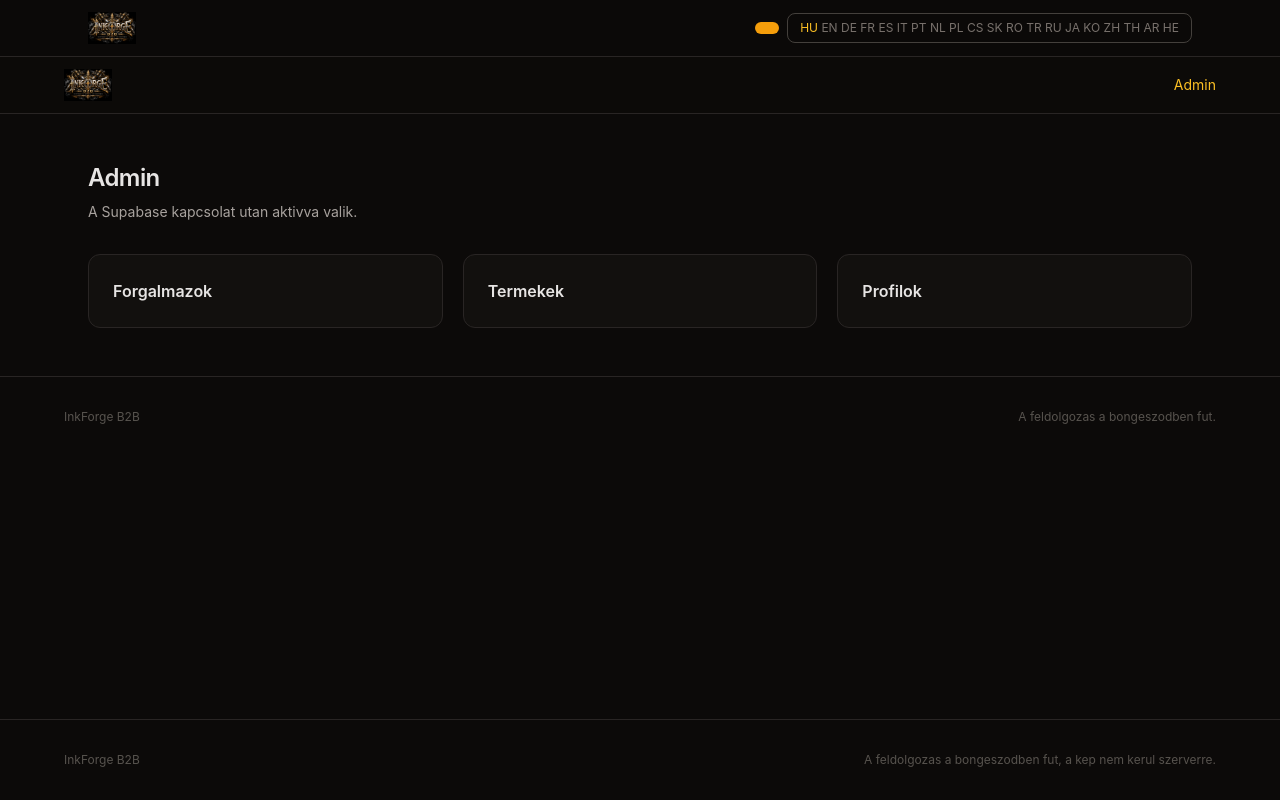
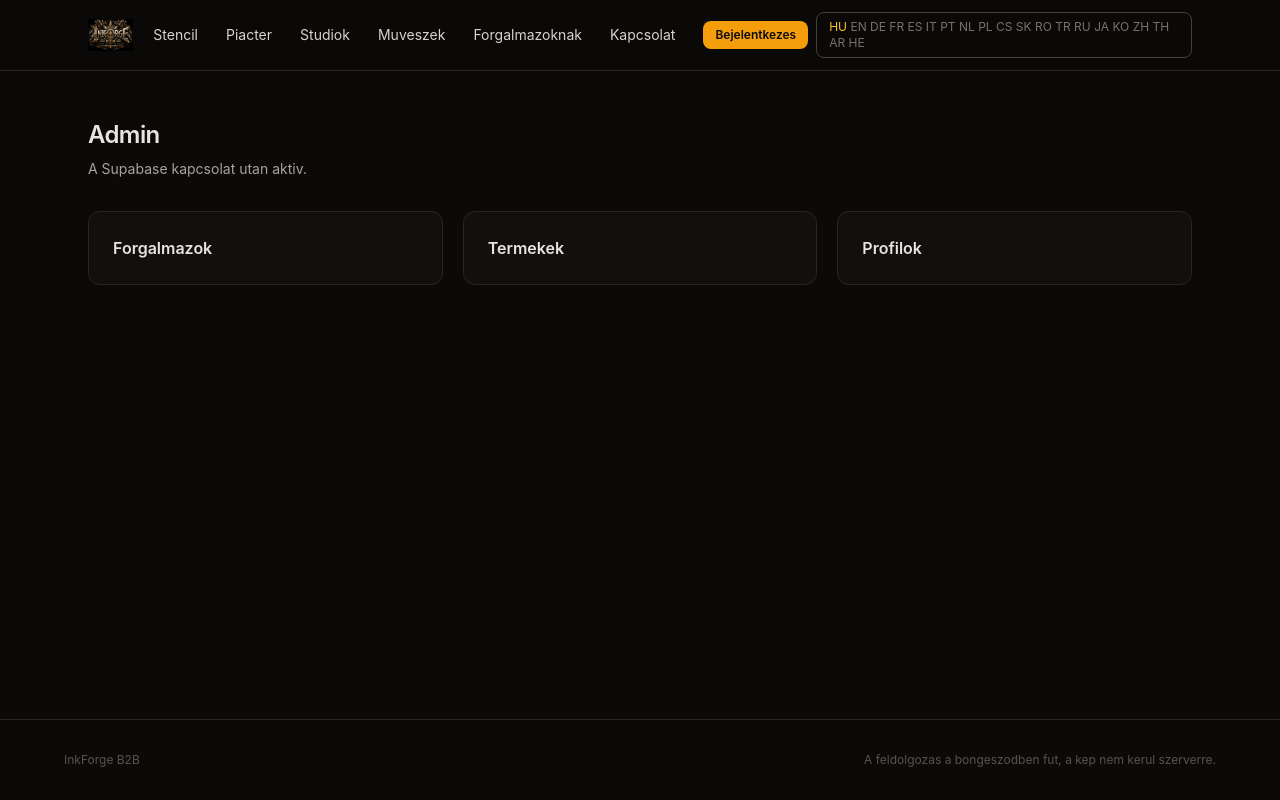
Before and after one commit to inkforgehungary-ux/inkforge, a Next.js app: page /hu/admin in a window 1280 px wide. Built offline with nearby package versions, Linux system fonts and the light colour scheme.

Commit message:
nnew_fix

```diff
--- a/app/[lang]/admin/page.js
+++ b/app/[lang]/admin/page.js
@@ -1,34 +1,25 @@
-// Admin fõoldal — NULLA import.
-export default function AdminPage() {
+import { T } from '../../../_shared';
+
+export default function AdminPage({ params }) {
+  const lang = params.lang;
+  const t = T(lang);
+
   return (
-    <div>
-      <nav className="sticky top-0 z-40 border-b border-stone-800 bg-stone-950/95 px-6 py-3">
-        <div className="mx-auto flex max-w-6xl items-center gap-3">
-          <a href="/hu"><img src="/inkforge-logo.png" alt="InkForge" className="h-8 w-auto" /></a>
-          <span className="ms-auto text-sm text-amber-400">Admin</span>
-        </div>
-      </nav>
     <main className="mx-auto max-w-6xl px-6 py-12">
       <h1 className="text-2xl font-semibold tracking-tight">Admin</h1>
-        <p className="mt-2 text-sm text-stone-400">A Supabase kapcsolat utan aktivva valik.</p>
+      <p className="mt-2 text-sm text-stone-400">{t.adminNote}</p>
+
       <div className="mt-8 grid gap-5 sm:grid-cols-3">
-          <a href="/hu/admin/forgalmazok" className="rounded-xl border border-stone-800 bg-stone-900/40 p-6 hover:border-amber-600/60">
+        <a href={'/' + lang + '/admin/forgalmazok'} className="rounded-xl border border-stone-800 bg-stone-900/40 p-6 hover:border-amber-600/60">
           <h2 className="font-semibold text-stone-200">Forgalmazok</h2>
         </a>
-          <a href="/hu/admin/termekek" className="rounded-xl border border-stone-800 bg-stone-900/40 p-6 hover:border-amber-600/60">
+        <a href={'/' + lang + '/admin/termekek'} className="rounded-xl border border-stone-800 bg-stone-900/40 p-6 hover:border-amber-600/60">
           <h2 className="font-semibold text-stone-200">Termekek</h2>
         </a>
-          <a href="/hu/admin/profilok" className="rounded-xl border border-stone-800 bg-stone-900/40 p-6 hover:border-amber-600/60">
+        <a href={'/' + lang + '/admin/profilok'} className="rounded-xl border border-stone-800 bg-stone-900/40 p-6 hover:border-amber-600/60">
           <h2 className="font-semibold text-stone-200">Profilok</h2>
         </a>
       </div>
     </main>
-      <footer className="border-t border-stone-800 px-6 py-8 text-xs text-stone-600">
-        <div className="mx-auto flex max-w-6xl justify-between gap-3">
-          <span>InkForge B2B</span>
-          <span>A feldolgozas a bongeszodben fut.</span>
-        </div>
-      </footer>
-    </div>
   );
 }
--- a/app/[lang]/page.js
+++ b/app/[lang]/page.js
@@ -1,6 +1,6 @@
-import { getDictionary, makeT, getFontClass, LOCALE_CODES } from '../../lib/i18n/config';
-import LocaleShell from '../../components/LocaleShell';
-import HomeContent from '../../components/HomeContent';
+import { getDictionary, makeT, getFontClass, LOCALE_CODES } from '../../../lib/i18n/config';
+import LocaleShell from '../../../components/LocaleShell';
+import HomeContent from '../../../components/HomeContent';
 
 export function generateMetadata({ params }) {
   const t = makeT(getDictionary(params.lang));
@@ -20,7 +20,7 @@ export default function HomePage({ params }) {
 
   return (
     <div className={fontClass} dir={dir} lang={lang}>
-      <LocaleShell lang={lang} t={t}>
+      <LocaleShell lang={lang} t={t} dir={dir}>
         <HomeContent t={t} lang={lang} />
       </LocaleShell>
     </div>
--- a/components/Nav.js
+++ b/components/Nav.js
@@ -1,23 +1,39 @@
 export default function Nav({ lang, t }) {
   const items = [
-    ['stencil', t.navStencil],
-    ['piacter', t.navMarket],
-    ['studiok', t.navStudios],
-    ['muveszek', t.navArtists],
-    ['forgalmazoknak', t.navDist],
-    ['kapcsolat', t.navContact],
+    ['stencil', t('nav.stencil')],
+    ['piacter', t('nav.marketplace')],
+    ['studiok', t('nav.studios')],
+    ['muveszek', t('nav.artists')],
+    ['forgalmazoknak', t('nav.distributors')],
+    ['kapcsolat', t('nav.contact')],
   ];
+
   return (
     <nav className="sticky top-0 z-40 border-b border-stone-800 bg-stone-950/95 backdrop-blur">
       <div className="mx-auto flex max-w-6xl items-center gap-2 px-6 py-3">
-        <a href={'/' + lang}><img src="/inkforge-logo.png" alt="InkForge" className="h-8 w-auto" /></a>
+        <a href={'/' + lang} aria-label="InkForge home">
+          <img src="/inkforge-logo.png" alt="InkForge" className="h-8 w-auto" />
+        </a>
         <div className="ms-auto hidden items-center gap-1 lg:flex">
           {items.map(function (it) {
-            return <a key={it[0]} href={'/' + lang + '/' + it[0]} className="rounded-lg px-3 py-2 text-sm text-stone-300 hover:bg-stone-800 hover:text-amber-400">{it[1]}</a>;
+            return (
+              <a
+                key={it[0]}
+                href={'/' + lang + '/' + it[0]}
+                className="rounded-lg px-3 py-2 text-sm text-stone-300 hover:bg-stone-800 hover:text-amber-400"
+              >
+                {it[1]}
+              </a>
+            );
           })}
         </div>
         <div className="ms-auto flex items-center gap-2 lg:ms-2">
-          <a href={'/' + lang + '/belepes'} className="rounded-lg bg-amber-500 px-3 py-1.5 text-xs font-semibold text-stone-950 hover:bg-amber-400">{t.navLogin}</a>
+          <a
+            href={'/' + lang + '/belepes'}
+            className="rounded-lg bg-amber-500 px-3 py-1.5 text-xs font-semibold text-stone-950 hover:bg-amber-400"
+          >
+            {t('nav.login')}
+          </a>
           <LangSwitch current={lang} />
         </div>
       </div>
@@ -26,11 +42,20 @@ export default function Nav({ lang, t }) {
 }
 
 function LangSwitch({ current }) {
-  const codes = ['hu','en','de','fr','es','it','pt','nl','pl','cs','sk','ro','tr','ru','ja','ko','zh','th','ar','he'];
+  const codes = ['hu', 'en', 'de', 'fr', 'es', 'it', 'pt', 'nl', 'pl', 'cs', 'sk', 'ro', 'tr', 'ru', 'ja', 'ko', 'zh', 'th', 'ar', 'he'];
   return (
     <span className="rounded-lg border border-stone-700 px-3 py-1.5 text-xs">
       {codes.map(function (c, i) {
-        return <a key={c} href={'/' + c} className={c === current ? 'text-amber-400' : 'text-stone-500'}>{i > 0 ? ' ' : ''}{c.toUpperCase()}</a>;
+        return (
+          <a
+            key={c}
+            href={'/' + c}
+            aria-current={c === current ? 'page' : undefined}
+            className={c === current ? 'text-amber-400' : 'text-stone-500'}
+          >
+            {i > 0 ? ' ' : ''}{c.toUpperCase()}
+          </a>
+        );
       })}
     </span>
   );
```
Also changed, not shown: 1 other file (tests, documents, lock files or other folders). Lines whose indentation alone changed are shown as unchanged.
